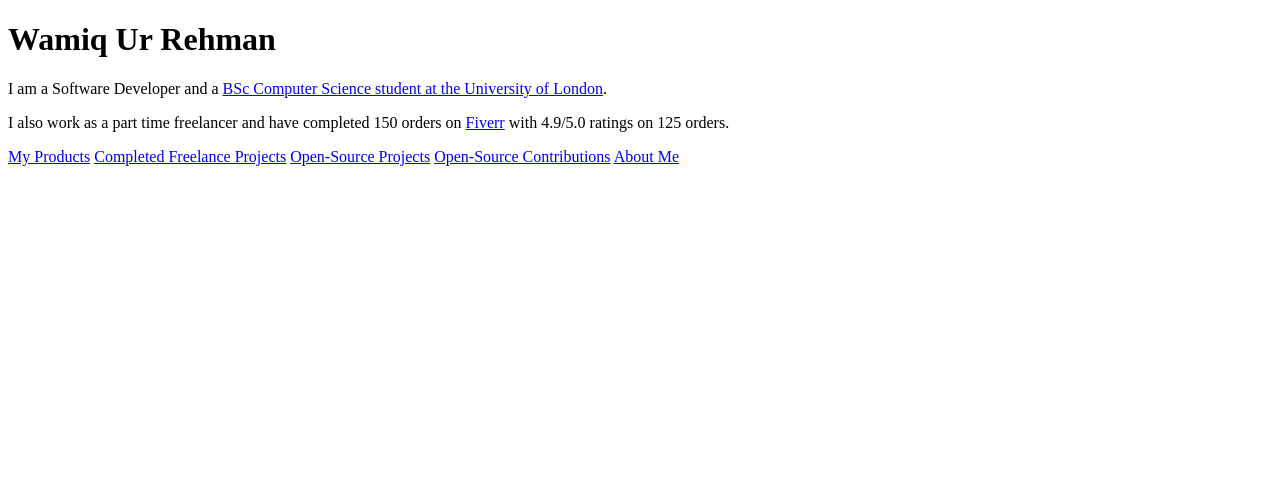
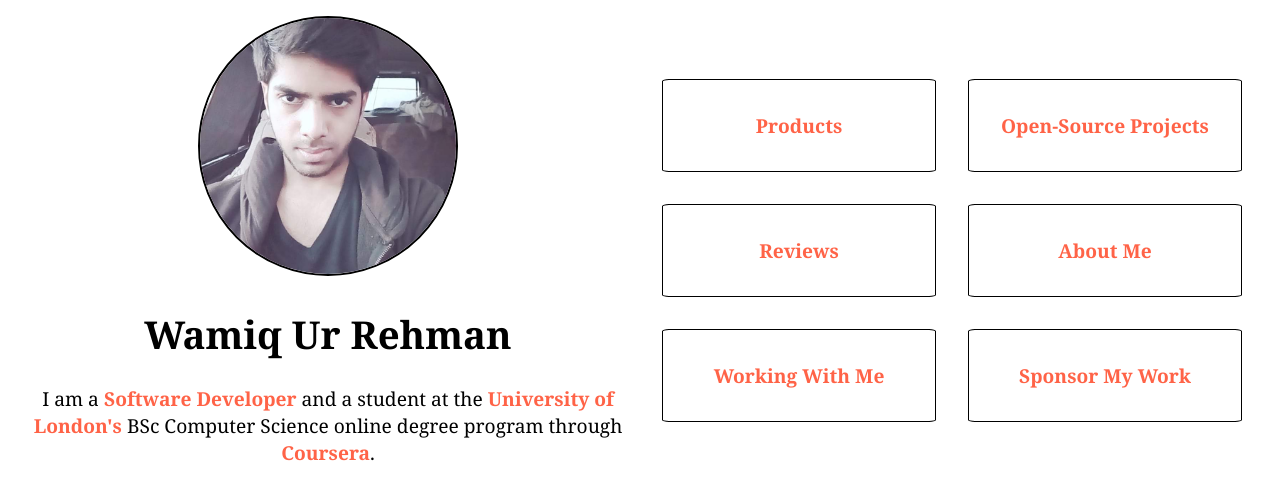
Before and after one commit to wamiqurrehman093/wamiqurrehman093.github.io, a plain HTML site: page index.html in a window 1280 px wide. Drawn offline with Linux system fonts and the light colour scheme.

Commit message:
Header update

```diff
--- a/index.html
+++ b/index.html
@@ -6,27 +6,31 @@
         <meta name="keywords" content="Computer Science, Web Development, Game Development">
         <meta name="author" content="Wamiq Ur Rehman">
         <meta name="viewport" content="width=device-width, initial-scale=1.0">
+        <link rel="stylesheet" href="style.css">
     </head>
     <body>
         <header>
             <div class="content">
+                <img src="images/me/1.jpg" alt="One of my photos from few years ago in a car when I was coming back from my tution coaching in winters
+                or maybe it was taken when I was going there and not coming back, I don't remember exactly.">
                 <h1>Wamiq Ur Rehman</h1>
                 <p>
-                    I am a Software Developer and a <a href="https://www.coursera.org/degrees/bachelor-of-science-computer-science-london/home">
-                    BSc Computer Science student at the University of London</a>.
-                </p>
-                <p>
-                    I also work as a part time freelancer and have completed 150 orders on <a href="https://www.fiverr.com/wamiqur?up_rollout=true">
-                    Fiverr</a> with 4.9/5.0 ratings on 125 orders.
+                    I am a
+                    <a href="https://github.com/wamiqurrehman093" target="_blank">Software Developer</a> and a student at the
+                    <a href="https://www.london.ac.uk/study/courses/undergraduate/bsc-computer-science" target="_blank">
+                        University of London's
+                    </a>
+                    BSc Computer Science online degree program through
+                    <a href="https://www.coursera.org/degrees/bachelor-of-science-computer-science-london/home" target="_blank">Coursera</a>.
                 </p>
             </div>
             <div class="nav-links">
-                <a href="#">My Products</a>
-                <a href="#">Completed Freelance Projects</a>
-                <a href="#">Open-Source Projects</a>
-                <a href="#">Open-Source Contributions</a>
-                <a href="#">About Me</a>
-
+                <a href="#" target="_blank">Products</a>
+                <a href="#" target="_blank">Open-Source Projects</a>
+                <a href="#" target="_blank">Reviews</a>
+                <a href="#" target="_blank">About Me</a>
+                <a href="#" target="_blank">Working With Me</a>
+                <a href="#" target="_blank">Sponsor My Work</a>
             </div>
         </header>
     </body>
--- /dev/null
+++ b/style.css
@@ -0,0 +1,49 @@
+body {
+    margin: 0px;
+    text-align: center;
+    font-family: Cambria, Cochin, Georgia, Times, 'Times New Roman', serif;
+    font-size: larger;
+}
+
+header {
+    display: grid;
+    grid-template-columns: 1fr 1fr;
+    align-items: center;
+    justify-items: center;
+    padding: 16px;
+}
+
+header img {
+    width: 256px;
+    border: 2px solid black;
+    border-radius: 50%;
+}
+
+a {
+    text-decoration: none;
+    color:tomato;
+    font-weight: bold;
+}
+
+a:hover {
+    text-decoration: underline;
+}
+
+.nav-links {
+    display: grid;
+    grid-template-columns: 1fr 1fr;
+    gap: 32px;
+}
+
+.nav-links a {
+    background-color: white;
+    border: 1px solid black;
+    border-radius: 2.5%;
+    padding: 32px;
+}
+
+.nav-links a:hover {
+    background-color: tomato;
+    color: white;
+    text-decoration: none;
+}
```
Also changed, not shown: images/logo/1.png (added), images/logo/2.png (added), images/me/1.jpg (added), images/me/2.jpg (added).
